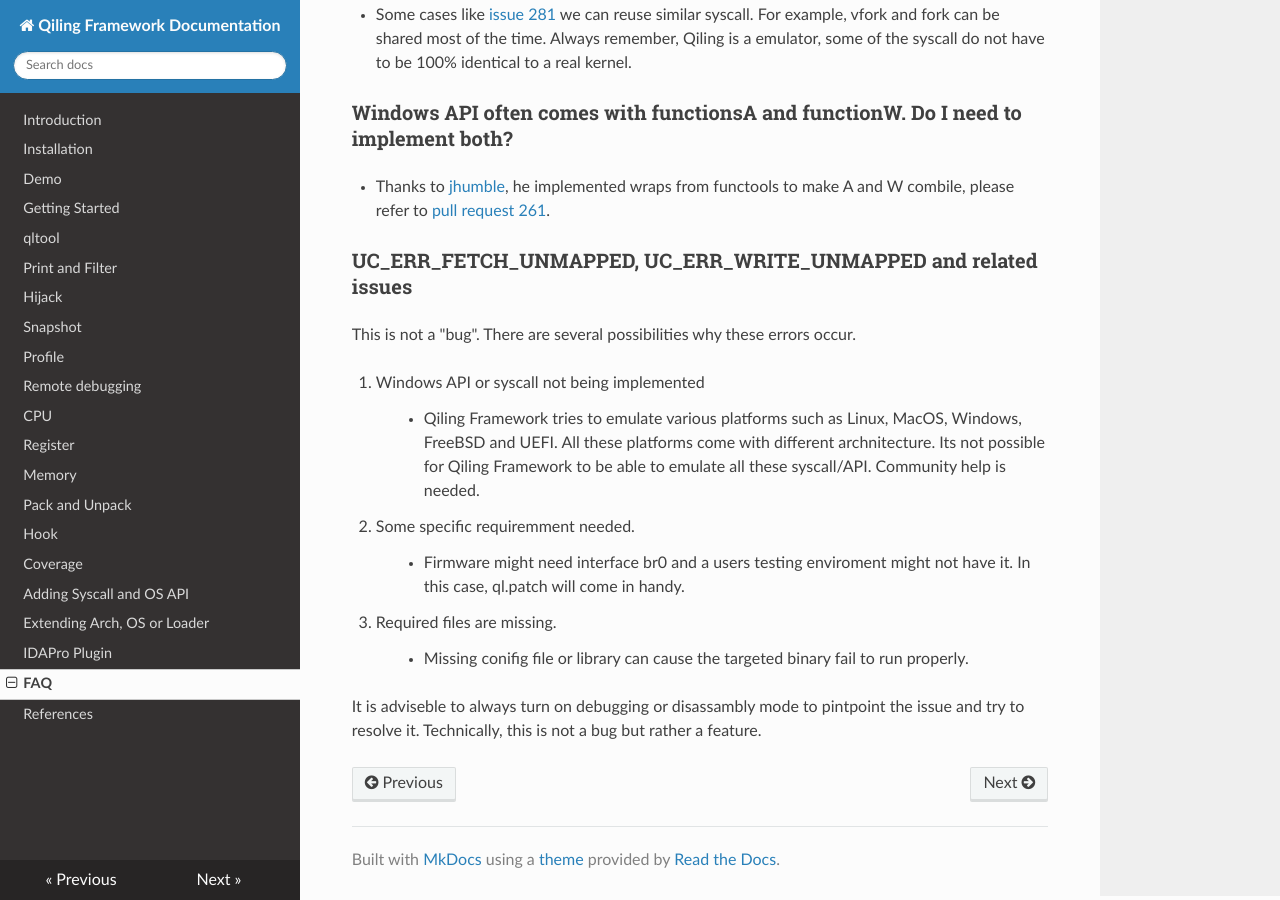
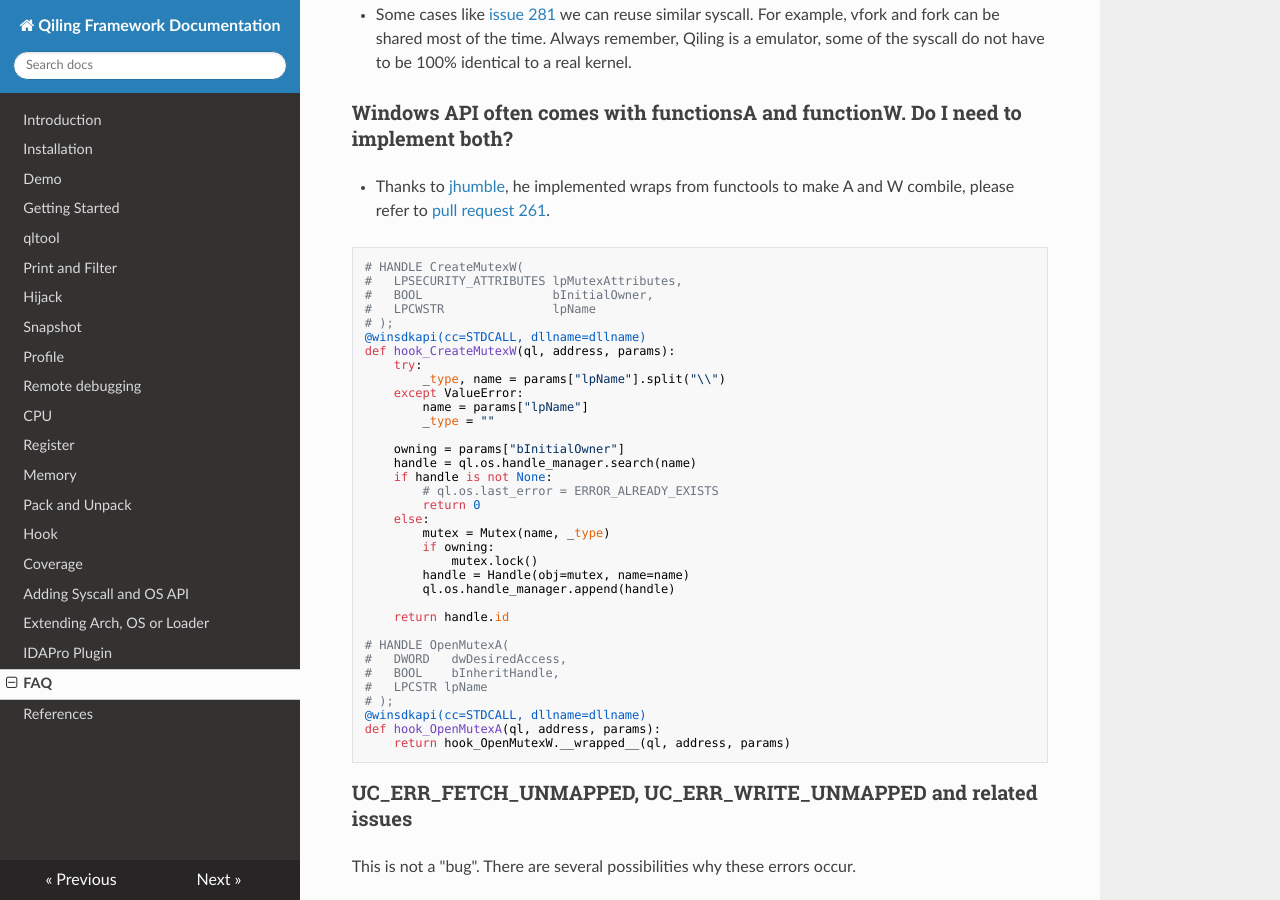
Before and after one commit to qilingframework/rtfd.io, an MkDocs documentation site: the page built from docs/faq.md, in a window 1280 px wide and 900 px high, scrolled down 582 px. Built offline with MkDocs 1.6.1, drawn with Linux system fonts in a browser that asks for light colours; nearby versions of some CDN libraries.

Commit message:
update windows api docs

````diff
--- a/docs/faq.md
+++ b/docs/faq.md
@@ -21,6 +21,44 @@ git checkout dev
 ### Windows API often comes with functionsA and functionW. Do I need to implement both?
 - Thanks to [jhumble](https://github.com/jhumble), he implemented wraps from functools to make A and W combile, please refer to [pull request 261](https://github.com/qilingframework/qiling/pull/261).
 
+```python
+# HANDLE CreateMutexW(
+#   LPSECURITY_ATTRIBUTES lpMutexAttributes,
+#   BOOL                  bInitialOwner,
+#   LPCWSTR               lpName
+# );
+@winsdkapi(cc=STDCALL, dllname=dllname)
+def hook_CreateMutexW(ql, address, params):
+    try:
+        _type, name = params["lpName"].split("\\")
+    except ValueError:
+        name = params["lpName"]
+        _type = ""
+
+    owning = params["bInitialOwner"]
+    handle = ql.os.handle_manager.search(name)
+    if handle is not None:
+        # ql.os.last_error = ERROR_ALREADY_EXISTS
+        return 0
+    else:
+        mutex = Mutex(name, _type)
+        if owning:
+            mutex.lock()
+        handle = Handle(obj=mutex, name=name)
+        ql.os.handle_manager.append(handle)
+
+    return handle.id
+
+# HANDLE OpenMutexA(
+#   DWORD   dwDesiredAccess,
+#   BOOL    bInheritHandle,
+#   LPCSTR lpName
+# );
+@winsdkapi(cc=STDCALL, dllname=dllname)
+def hook_OpenMutexA(ql, address, params):
+    return hook_OpenMutexW.__wrapped__(ql, address, params)
+```
+
 ### UC_ERR_FETCH_UNMAPPED, UC_ERR_WRITE_UNMAPPED and related issues
 This is not a "bug". There are several possibilities why these errors occur.
 
````
